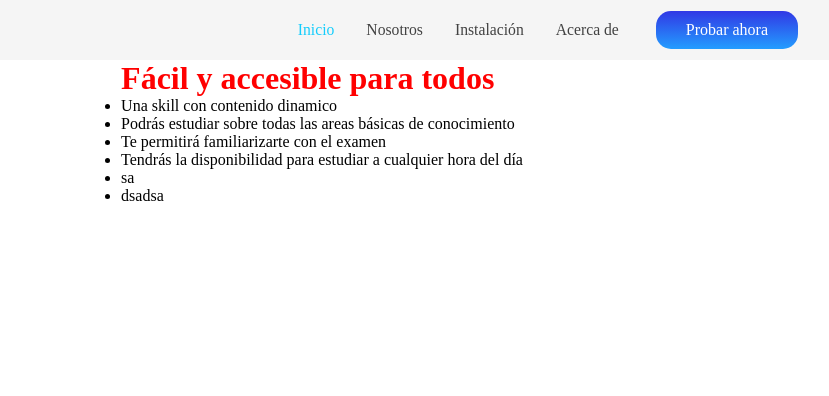
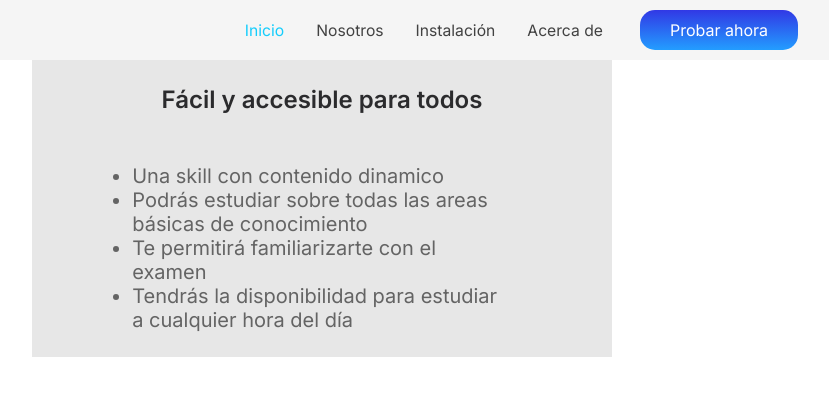
Before and after one commit to Alejandrodiazn/Alexa_landing, a React (Create React App) app: page /Inicio in a window 1280 px wide. Shown: the top 396 px of the page, without its empty margins (318-1147 px from the left). Built offline with nearby package versions, Linux system fonts and the light colour scheme.

Commit message:
feat: fonts added, first card finished

```diff
--- a/src/App.css
+++ b/src/App.css
@@ -1,6 +1,7 @@
-
+@import url('https://fonts.googleapis.com/css2?family=Inter:wght@300;400;500;600&display=swap');
 *{
     box-sizing: border-box;
     margin: 0;
     padding: 0;
+    font-family: 'Inter', sans-serif;
 };
--- a/src/App.js
+++ b/src/App.js
@@ -4,6 +4,7 @@ import './App.css';
 import Navbar from './components/Navbar';
 import {BrowserRouter as Router, Routes, Route} from 'react-router-dom';
 import Inicio from './pages/index';
+import Nosotros from './pages/nosotros';
 
 //APP JS PRINCIPAL DE LA PÁGINA
 
@@ -13,6 +14,7 @@ function App() {
       <Navbar/>
       <Routes>
         <Route path='/Inicio' element={<Inicio/>}></Route>
+        <Route path='/Nosotros' element={<Nosotros/>}></Route>
       </Routes>
     </Router>
   );
--- a/src/components/Card.js
+++ b/src/components/Card.js
@@ -2,27 +2,66 @@ import React from "react";
 import styled from 'styled-components'
 
 const Card = (props) =>
-<div style={{ color: '#000' }}>
-  <Title>{props.titulo}</Title>
-  <div>
+<MasterBox>
+  <Box1>
+    <Title>{props.titulo}</Title>
+  </Box1>
+  <Box2>
     <ul>
-        <li>{props.el1}</li>
-        <li>{props.el2}</li>
-        <li>{props.el3}</li>
-        <li>{props.el4}</li>
-        <li>sa</li>
-        <li>dsadsa</li>
+        <Elista>{props.el1}</Elista>
+        <Elista>{props.el2}</Elista>
+        <Elista>{props.el3}</Elista>
+        <Elista>{props.el4}</Elista>
     </ul>
-  </div>
-</div>
+  </Box2>
+</MasterBox>
 export default Card
 
 
 const Title = styled.h2`
-  color: red;
-  font-size: 32px;
+  color: #2B2B2D;
+  font-size: 1.5rem;
+  @media (max-width: 768px) {
+    font-size: 1.2rem;
+}
 `
-const Elemento_lista = styled.li`
-  color: #fff;
-  font-size: 24px;
+const Elista = styled.li`
+  color: #646464;
+  font-size: 1.25rem;
+  @media (max-width: 768px) {
+    font-size: 1rem;
+}
 `
+const MasterBox = styled.div`
+    background: #E7E7E7;
+    display: flex;
+    flex-direction: column;
+    align-items: center;
+    padding: 25px 100px;
+    gap: 50px;
+
+    width: calc(90.55%/2);
+    height: auto;
+
+    @media (max-width: 768px) {
+        width: 90%;
+    }
+`
+
+const Box1 = styled.div`
+    display: flex;
+    flex-direction: column;
+    align-items: flex-start;
+    padding: 0px;
+    gap: 10px;
+    box-sizing: border-box;
+`
+
+const Box2 = styled.div`
+    display: flex;
+    flex-direction: column;
+    align-items: flex-start;
+    padding: 0px;
+    gap: 10px;
+    box-sizing: border-box;
+`
--- a/src/components/Navbar/index.js
+++ b/src/components/Navbar/index.js
@@ -12,7 +12,7 @@ const Navbar = () => {
               <NavLink to="/Inicio" activeStyle>
                 Inicio
               </NavLink>
-              <NavLink to="/nosotros" activeStyle>
+              <NavLink to="/Nosotros" activeStyle>
                 Nosotros
               </NavLink>
               <NavLink to="/instalacion" activeStyle>
--- /dev/null
+++ b/src/pages/nosotros.js
@@ -0,0 +1,15 @@
+import React from 'react'
+
+
+function Nosotros() {
+  return (
+    <div style={{
+      display: 'flex',
+      justifyContent:'center',
+      alignItems:'center'}}>
+        <h2>Hola mundo</h2>
+    </div>
+  )
+}
+
+export default Nosotros
```
